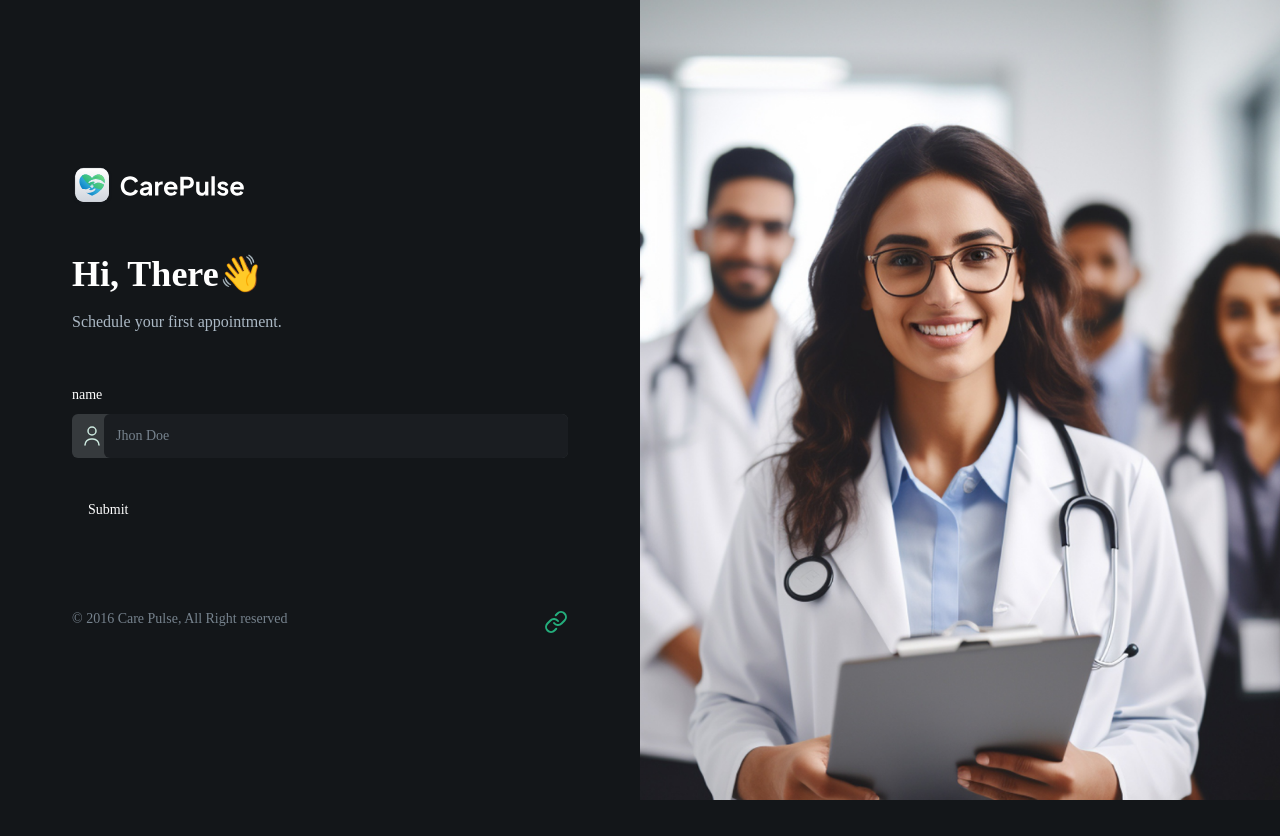
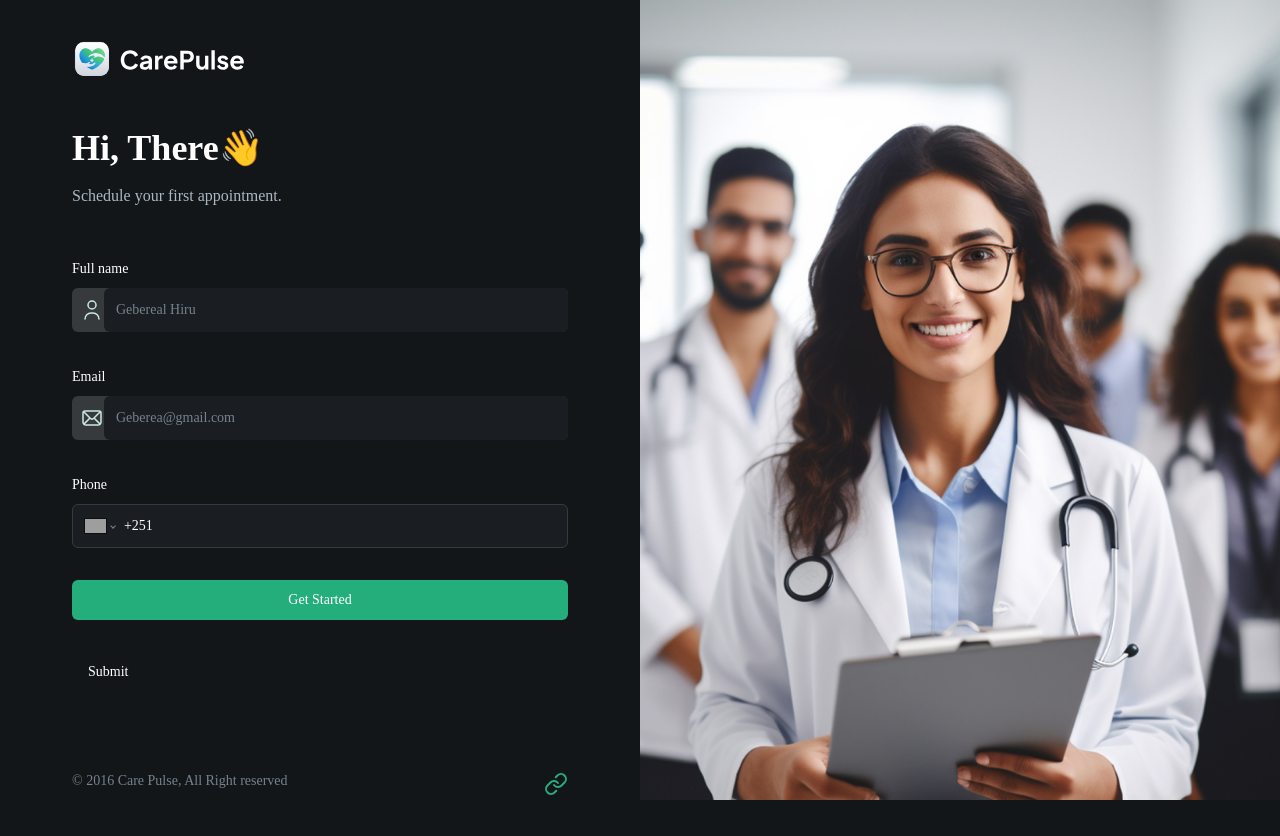
Before and after one commit to lleull/Hospital_system, a Next.js app: page / in a window 1280 px wide. Before the commit the page ends 800 px from the top, so only its background shows below. Built offline with nearby package versions, Linux system fonts and the light colour scheme; grey boxes are pictures that could not be loaded.

Commit message:
First milestone

```diff
--- a/components/forms/Patientform.tsx
+++ b/components/forms/Patientform.tsx
@@ -16,6 +16,11 @@
 import { Button } from "../ui/button"
 import CustomFormField from "../ui/customFormField"
 import Usericon from "/assets/icons/user.svg"
+import Emailicon from "/assets/icons/email.svg"
+import SubmtButton from "../ui/SubmtButton"
+import { useState } from "react"
+
+
 export enum FormFieldType {
     INPUT = "input",
     TEXTAREA = "textarea",
@@ -32,6 +37,7 @@
 
 const Patientform = () => {
     // 1. Define your form.
+    const [isLoading, setisLoading] = useState(false)
     const form = useForm<z.infer<typeof formSchema>>({
         resolver: zodResolver(formSchema),
         defaultValues: {
@@ -55,7 +61,32 @@
                     <p className="text-dark-700">Schedule your first appointment.</p>
                 </section>
 
-                <CustomFormField name="Leul" iconsAlt="user" label="name" iconSrc={Usericon} placeholder="Jhon Doe" fieldType={FormFieldType.INPUT} control={form.control} />
+                <CustomFormField
+                    name="name"
+                    iconsAlt="user"
+                    label="Full name"
+                    iconSrc={Usericon}
+                    placeholder="Gebereal Hiru"
+                    fieldType={FormFieldType.INPUT}
+                    control={form.control}
+                />
+                <CustomFormField
+                    name="email"
+                    iconsAlt="Email"
+                    label="Email"
+                    iconSrc={Emailicon}
+                    placeholder="Geberea@gmail.com"
+                    fieldType={FormFieldType.INPUT}
+                    control={form.control}
+                />
+                <CustomFormField
+                    name="phone"
+                    label="Phone"
+                    placeholder="+(251) 965787899"
+                    fieldType={FormFieldType.PHONE_INPUT}
+                    control={form.control}
+                />
+                <SubmtButton isLoading={isLoading}>Get Started</SubmtButton>
                 <Button type="submit">Submit</Button>
             </form>
         </Form>
--- /dev/null
+++ b/components/ui/SubmtButton.tsx
@@ -0,0 +1,33 @@
+import React from 'react'
+import { Button } from './button'
+import { Divide } from 'lucide-react'
+import Image from 'next/image'
+import spinner from "assets/icons/loader.svg"
+interface ButtonProps {
+    isLoading: boolean,
+    className?: string,
+    children?: React.ReactNode
+
+
+}
+const SubmtButton = ({ isLoading, className, children }: ButtonProps) => {
+    return (
+        <Button type='submit' disabled={isLoading} className={className ?? "shad-primary-btn w-full"}>
+            {isLoading ?
+                <div className='flex items-center gap-4'>
+                    <Image
+                        src={spinner}
+                        alt='spinner'
+                        width={24}
+                        height={24}
+                        className='animate-spin'
+                    />
+                    Loading...
+                </div> : children}
+
+        </Button>
+
+    )
+}
+
+export default SubmtButton
--- a/components/ui/customFormField.tsx
+++ b/components/ui/customFormField.tsx
@@ -3,7 +3,8 @@
 import { Input } from './input'
 import { Control } from 'react-hook-form'
 import Image from "next/image";
-// import formContr
+import 'react-phone-number-input/style.css'
+import PhoneInput from 'react-phone-number-input'
 export enum FormFieldType {
     INPUT = "input",
     TEXTAREA = "textarea",
@@ -13,8 +14,6 @@
     SELECT = "select",
     SKELETON = "skeleton",
 }
-
-
 interface CustomProps {
     control: Control<any>,
     fieldType: FormFieldType,
@@ -23,7 +22,7 @@
     label?: string,
     iconSrc: string,
     placeholder?: string,
-    disabled: boolean,
+    disabled?: boolean,
     dateFormat?: string,
     showTimeSelect?: boolean,
     children?: React.ReactNode,
@@ -48,6 +47,24 @@
                     </FormControl>
 
                 </div>
+            )
+        case FormFieldType.PHONE_INPUT:
+            return (
+
+
+                < FormControl >
+                    <PhoneInput
+                        defaultCountry='ET'
+                        placeholder="Enter phone number"
+                        international
+                        withCountryCallingCode
+                        value={field.value as E164Number | undefined}
+                        onChange={field.onChange}
+                        className='input-phone'
+                    />
+
+                </FormControl >
+
             )
         default:
             break;
--- a/package.json
+++ b/package.json
@@ -20,6 +20,7 @@
     "react": "^18",
     "react-dom": "^18",
     "react-hook-form": "^7.52.2",
+    "react-phone-number-input": "^3.4.5",
     "tailwind-merge": "^2.4.0",
     "tailwindcss-animate": "^1.0.7",
     "zod": "^3.23.8"
```
Also changed, not shown: 1 other file (tests, documents, lock files or other folders).
